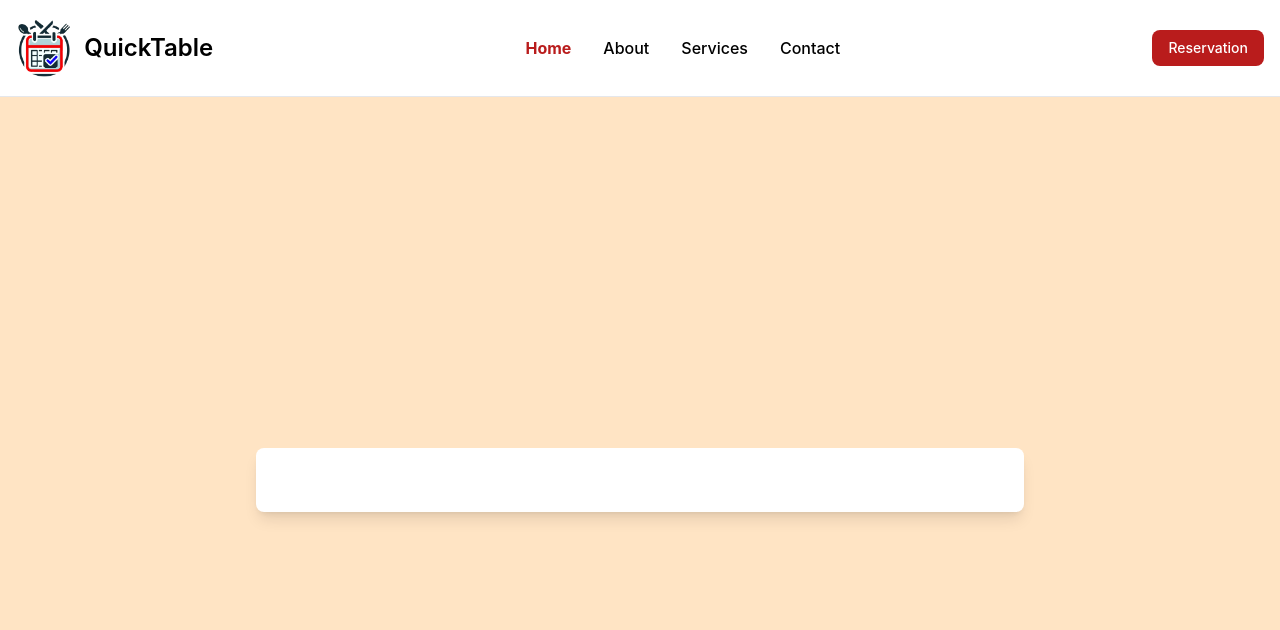
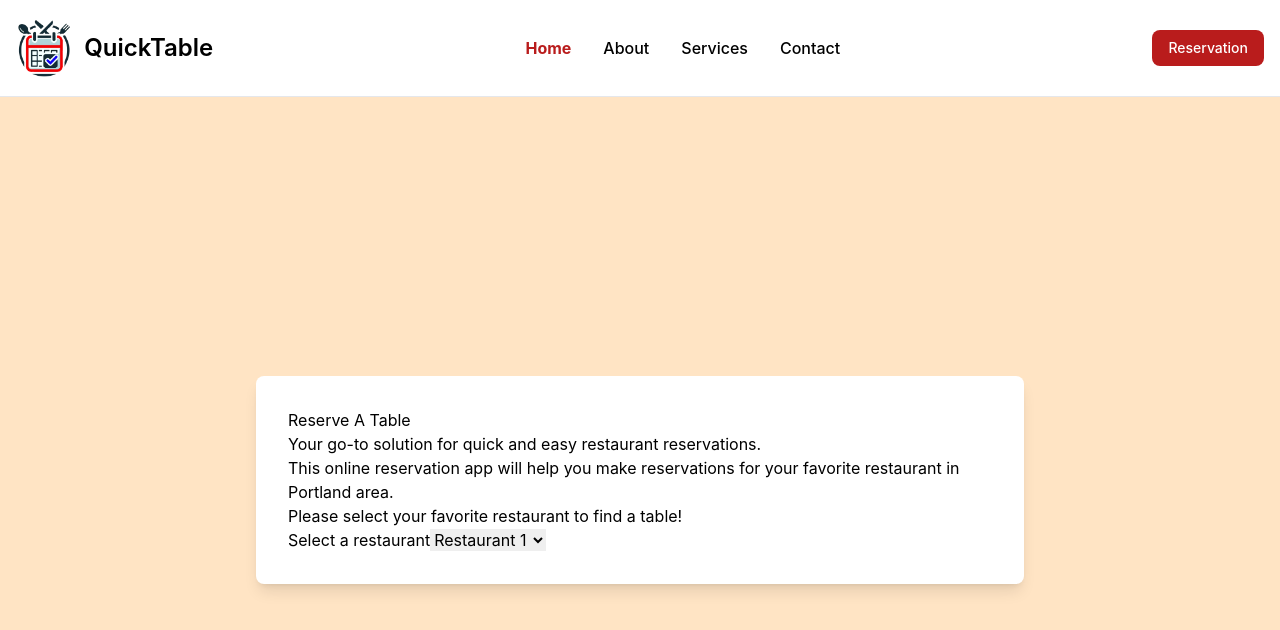
Before and after one commit to anhoop89/restaurant_reservation_2024, a React (Create React App) app in the folder frontend/: page / in a window 1280 px wide. Shown: the top 630 px of the page. Built offline with nearby package versions, Linux system fonts and the light colour scheme.

Commit message:
fill out the homepage content

```diff
--- a/frontend/src/pages/home/Home.jsx
+++ b/frontend/src/pages/home/Home.jsx
@@ -5,7 +5,31 @@ function Home() {
   return (
     <div className="min-h-screen flex items-center justify-center py-12 px-4 sm:px-6 lg:px-8">
       <div className="max-w-3xl w-full space-y-8 bg-white p-8 rounded-lg shadow-lg">
-
+        <div className="Intro">
+          <h2 className="content">Reserve A Table</h2>
+          <h3 className="sologan">
+            Your go-to solution for quick and easy restaurant reservations.
+          </h3>
+          <p className="promotion">
+            This online reservation app will help you make reservations for your
+            favorite restaurant in Portland area.
+          </p>
+          <div className="SpecificRestaurant">
+            <h3 className="restaurantName">
+              Please select your favorite restaurant to find a table!
+            </h3>
+            <form className="RestaurantForm">
+            <div className="dropdown">
+              <button>Select a restaurant</button>
+              <select className="RestaurantList">
+                <option value="Restaurant 1">Restaurant 1</option>
+                <option value="Restaurant 2">Restaurant 2</option>
+                <option value="Restaurant 3">Restaurant 3</option>
+              </select>
+              </div>
+            </form>
+          </div>
+        </div>
       </div>
     </div>
   );
```
